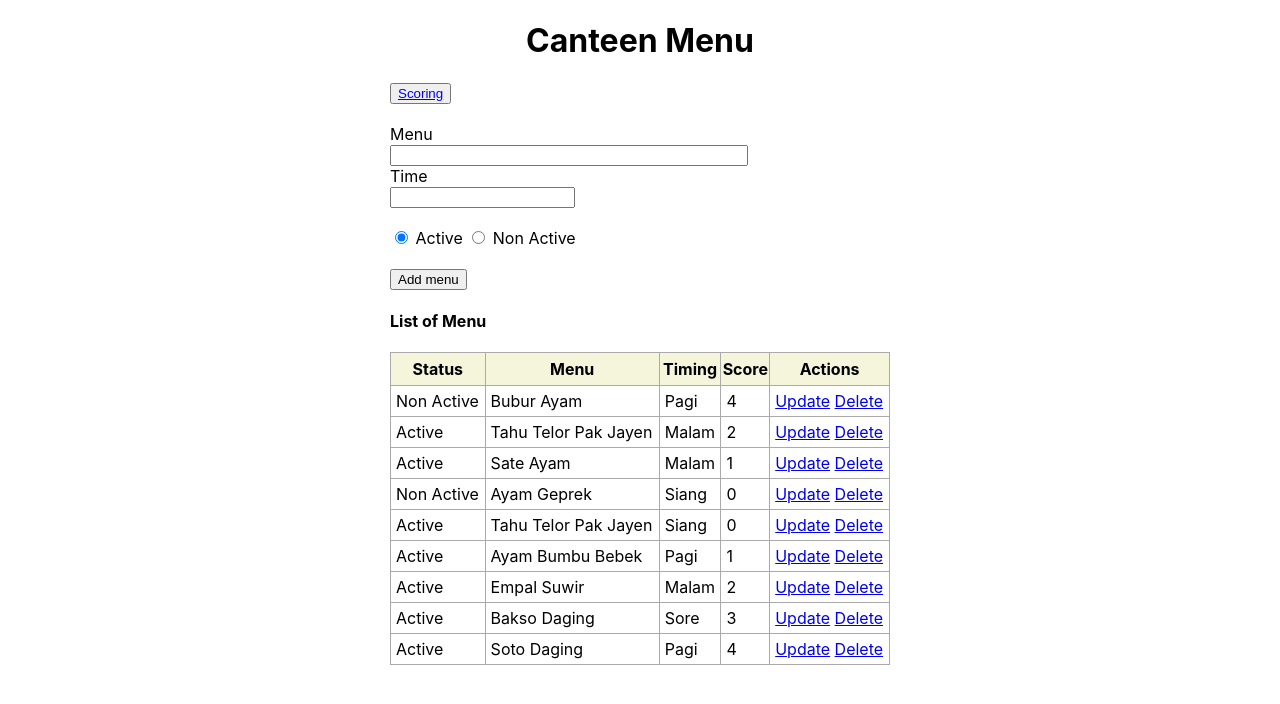
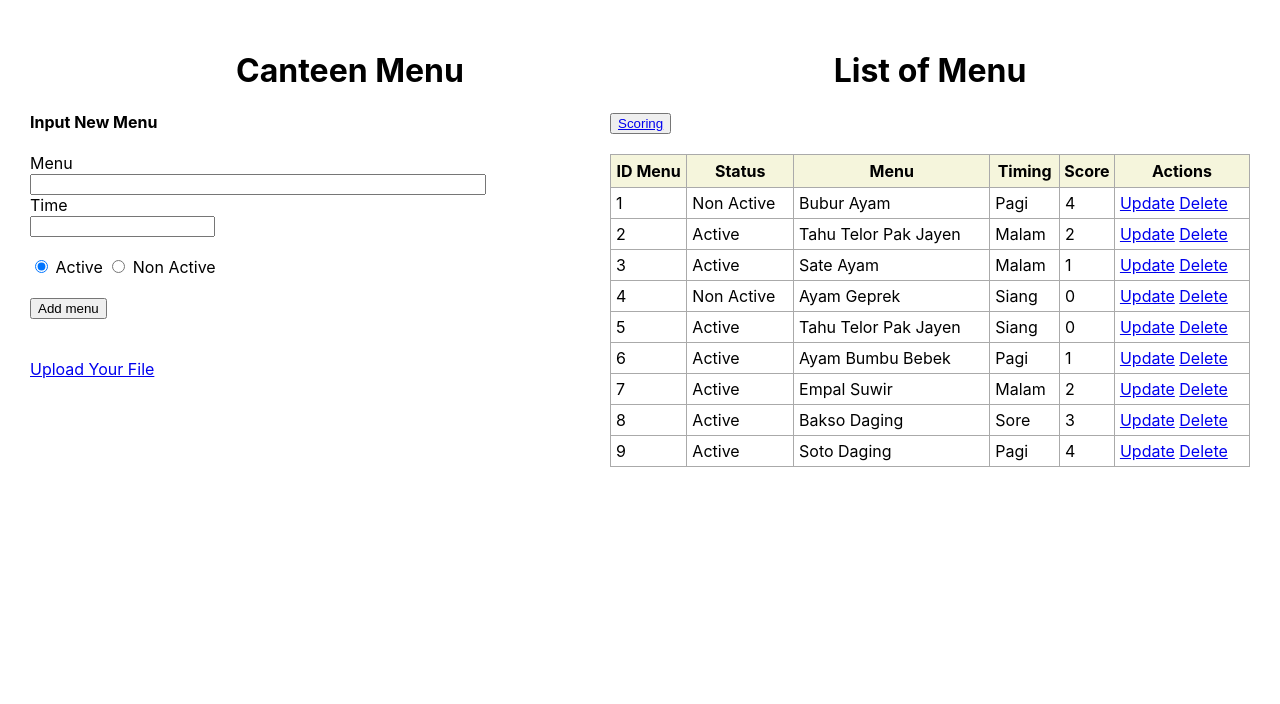
Before and after one commit to kafiyatulfthr/menumakan, a Flask app: page / in a window 1280 px wide. Shown: the top 704 px of the page. Run offline with Flask 2, Linux system fonts and the light colour scheme; data comes from the database, SQL or seed files in the repository; both versions use the stored data as it was after the commit; some libraries are stand-ins or nearby versions.

Commit message:
upload file - page

```diff
--- a/app.py
+++ b/app.py
@@ -1,13 +1,12 @@
-from flask import Flask, render_template, url_for, request, redirect
+from flask import Flask, render_template, url_for, request, redirect, make_response
 from flask_sqlalchemy import SQLAlchemy
+import csv
+from io import TextIOWrapper
 
 app = Flask(__name__)
 app.config['SQLALCHEMY_DATABASE_URI'] = 'sqlite:///test.db'
 #app.config['SQLALCHEMY_DATABASE_URI'] = 'mysql://root:@localhost/menumakan'
 db = SQLAlchemy(app)
-
-status = [{'status' : 'Active'},
-          {'status' : 'Non Active'}]
 
 class listmenu(db.Model):
     id = db.Column(db.Integer, primary_key=True)
@@ -18,6 +17,9 @@ class listmenu(db.Model):
 
     def __repr__(self):
         return '<menu %r>' % self.id
+
+def transform(text_file_contents):
+    return text_file_contents.replace("=", ",")
 
 @app.route('/', methods=['POST', 'GET'])
 def index():
@@ -40,6 +42,21 @@ def index():
         menus = listmenu.query.order_by(listmenu.id).all()
         return render_template('index.html', menus=menus)
 
+###############################################################
+@app.route('/uploadfiles', methods=['POST', 'GET'])
+# Get the uploaded files
+def uploadfiles():
+    if request.method == 'POST':
+        csv_file = request.files['file']
+        csv_file = TextIOWrapper(csv_file, encoding='utf-8')
+        csv_reader = csv.reader(csv_file, delimiter=',')
+        for row in csv_reader:
+            new_menu = listmenu(content=row[0], timing=row[1], score=row[2], status=row[3])
+            db.session.add(new_menu)
+            db.session.commit()
+        return redirect('/')
+    return render_template('upload-files.html')
+################################################################
 
 @app.route('/delete/<int:id>')
 def delete(id):
--- /dev/null
+++ b/dummy.csv
@@ -0,0 +1,5 @@
+Tahu Telor Pak Jayen,Siang,0,Active
+Ayam Bumbu Bebek,Pagi,1,Active
+Empal Suwir,Malam,2,Active
+Bakso Daging,Sore,3,Active
+Soto Daging,Pagi,4,Active
--- a/static/css/main.css
+++ b/static/css/main.css
@@ -97,3 +97,29 @@ td {
   .slider.round:before {
     border-radius: 50%;
   }
+
+  /*split*/
+  /* Split the screen in half */
+.split {
+  height: 100%;
+  width: 50%;
+  position: fixed;
+  z-index: 1;
+  top: 0;
+  overflow-x: hidden;
+  padding-top: 20px;
+}
+
+/* Control the left side */
+.left {
+  left: 0;
+  padding: 30px;
+  background-color: #fff;
+}
+
+/* Control the right side */
+.right {
+  padding: 30px;
+  right: 0;
+  background-color: #fff;
+}
--- a/templates/index.html
+++ b/templates/index.html
@@ -5,11 +5,11 @@
 {% endblock %}
 
 {% block body %}
-<div class="content">
+<div class="content split left">
     <h1 style="text-align: center">Canteen Menu</h1>
-    <button><a href="/scoring">Scoring</a></button>
     <div class="form">
         <form action="/" method="POST">
+            <h4>Input New Menu</h4>
             <label for="content">Menu</label><br>
             <input type="text" name="content" id="content" required>
             <br>
@@ -25,13 +25,23 @@
             <br><br>
             <input type="submit" value="Add menu">
         </form>
+
+            <br><br>
+            <a href="/uploadfiles">Upload Your File</a>
+        </form>
     </div>
+</div>
+
+<div class="content split right">
+    <h1 style="text-align: center">List of Menu</h1>
+    <button><a href="/scoring">Scoring</a></button><br><br>
+
     {% if menus|length < 1 %}
     <h4 style="text-align: center">There are no menus. Create one below!</h4>
     {% else %}
-    <h4>List of Menu</h4>
     <table>
         <tr>
+            <th>ID Menu</th>
             <th>Status</th>
             <th>Menu</th>
             <th>Timing</th>
@@ -40,6 +50,7 @@
         </tr>
         {% for menu in menus %}
             <tr>
+                <td>{{ menu.id }}</td>
                 <td>{{ menu.status }}</td>
                 <td>{{ menu.content }}</td>
                 <td>{{ menu.timing }}</td>
--- a/templates/score_update.html
+++ b/templates/score_update.html
@@ -6,7 +6,7 @@
 
 {% block body %}
 <div class="content">
-    <h1 style="text-align: center">Update menu</h1>
+    <h1 style="text-align: center">Update Score</h1>
 
     <div class="form">
         <form action="/updatescore/{{menu.id}}" method="POST">
@@ -19,7 +19,7 @@
             <label for="score">Score</label><br>
             <input type="range" id="score" name="score" min="0" max="5" value="{{menu.score}}">
             <br><input type="submit" value="Save">
-            <button><a href="/">Cancel</a></button>
+            <button><a href="/scoring">Cancel</a></button>
         </form>
     </div>
 </div>
```
Also changed, not shown: templates/upload-files.html (added, +18 -0 lines), test.db.
